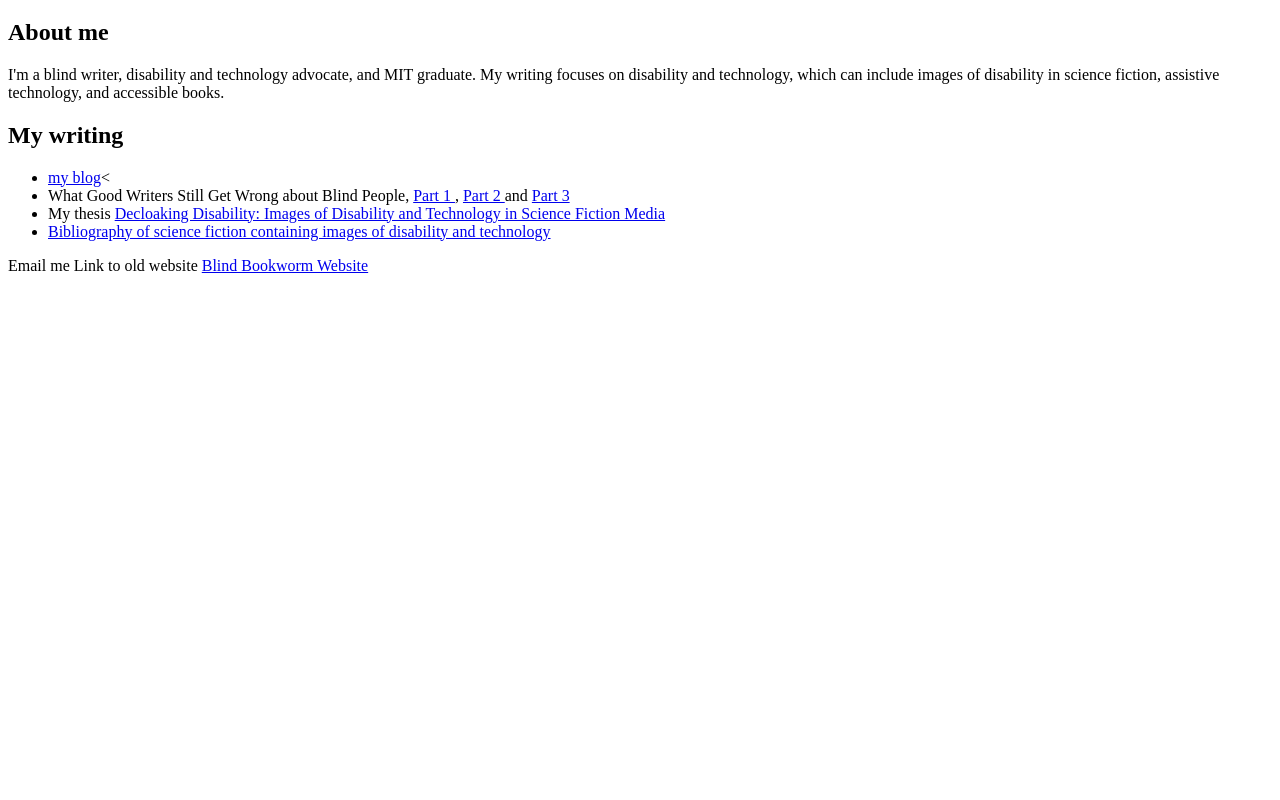
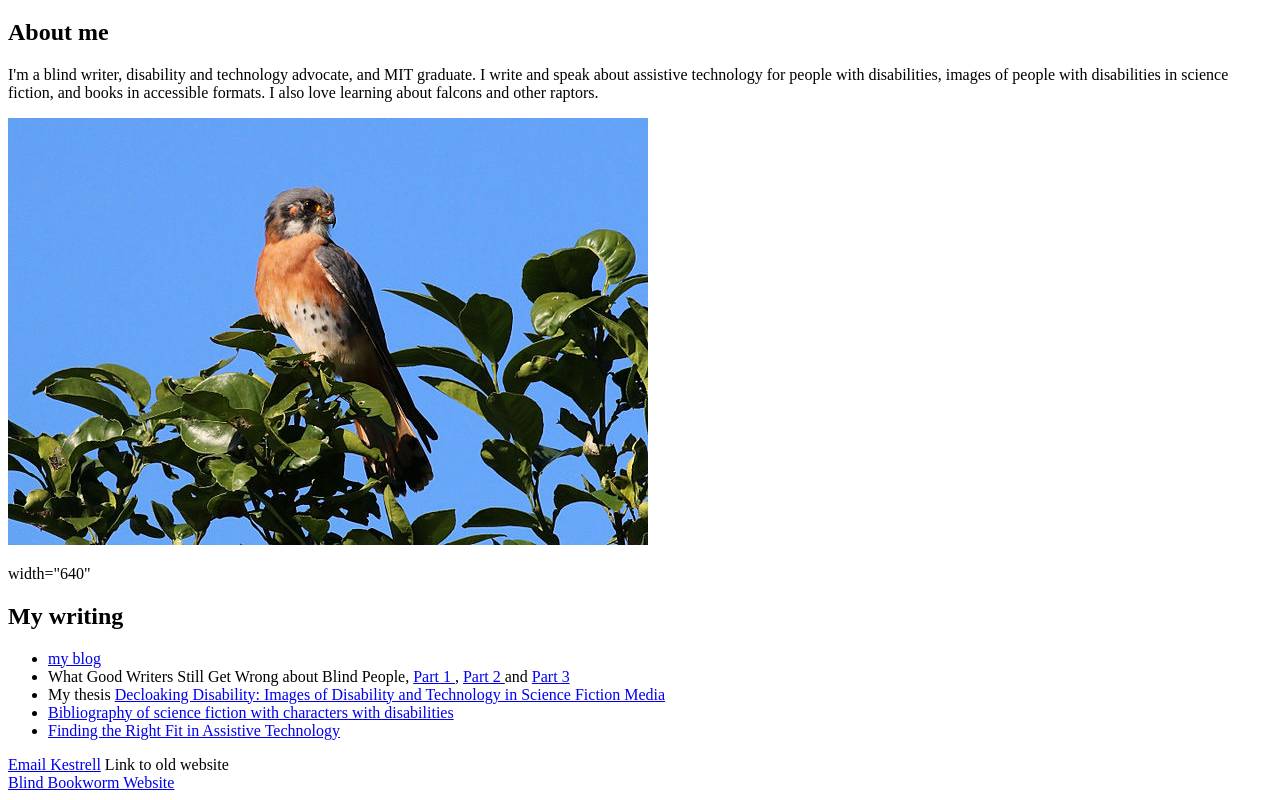
Before and after one commit to Kestrell13/kestrell13.github.io, a plain HTML site: page index.html in a window 1280 px wide. Shown: the part 61-861 px from the top of the page. Before the commit the page ends 800 px from the top, so only its background shows below. Drawn offline with Linux system fonts and the light colour scheme.

Commit message:
Add files via upload

```diff
--- a/index.html
+++ b/index.html
@@ -1,5 +1,5 @@
 <!DOCTYPE html>
-<!--Version 3 written Sept. 8 2020-->
+<!--Version 4 written Sept. 10 2020-->
 <html>
 	<head>
         	<meta charset="UTF-8">
@@ -7,25 +7,30 @@
 	</head>
 
 		<body>
+		<main>
 <h1>Welcome to Kestrell's Disability and Technology Pages</h1>
 
 		<h2>About me</h2>
-I'm a blind writer, disability and technology advocate, and MIT graduate. My writing focuses on disability and technology, which can include images of disability in science fiction, assistive technology, and accessible books.
-
+I'm a blind writer, disability and technology advocate, and MIT graduate. I write and speak about assistive technology for people with disabilities, images of people with disabilities in science fiction, and books in accessible formats. I also love learning about falcons and other raptors.
+<p><img src="american_kestrel_male.jpg" alt="Male kestrel with brick-red feathers and slate-blue face markings perched on a tree branch" width="640" height="427"></p>
+width="640"
 <h2>My writing</h2>
 		<ul>
-			<li><a href="https://kestrell.dreamwidth.org">my blog</a><
+			<li><a href="https://kestrell.dreamwidth.org">my blog</a>
 			<li>What Good Writers Still Get Wrong about Blind People,
 <a href="https://kestrell.dreamwidth.org/77282.html"> Part 1 </a>,
  <a href="https://kestrell.dreamwidth.org/77492.html"> Part 2 </a>
 and <a href="https://kestrell.dreamwidth.org/77754.html"> Part 3 </a>
-			<li>My thesis <a href="http://www.panix.com/~kestrell/decloakingdisabilitycomplete.rtf"> Decloaking Disability: Images of Disability and Technology in Science Fiction Media</a>
-			<li><a href="http://www.panix.com/~kestrell/DecloakingDisabilityBiblio.html"> Bibliography of science fiction containing images of disability and technology</a>
+			<li>My thesis <a href="http://www.panix.com/~kestrell/decloakingdisabilitycomplete.rtf" aria-label"Open or download RTF file"> Decloaking Disability: Images of Disability and Technology in Science Fiction Media</a>
+			<li><a href="http://www.panix.com/~kestrell/DecloakingDisabilityBiblio.html"> Bibliography of science fiction with characters with disabilities</a>
+ 			<li><a href="https://www.youtube.com/watch?v=1_4a7a85_Y4&feature=emb_logo">Finding the Right Fit in Assistive Technology</a>
  		</ul>
+		</main>
 
 		<footer>
-		Email me
-		Link to old website <a href="http://www.panix.com/~kestrell/"> Blind Bookworm Website </a>
+		<a href="mailto:kestrell@panix.com">Email Kestrell</a>
+		Link to old website<br>
+		<a href="http://www.panix.com/~kestrell/"> Blind Bookworm Website </a>
 		</footer>
 
 	</body>
```
